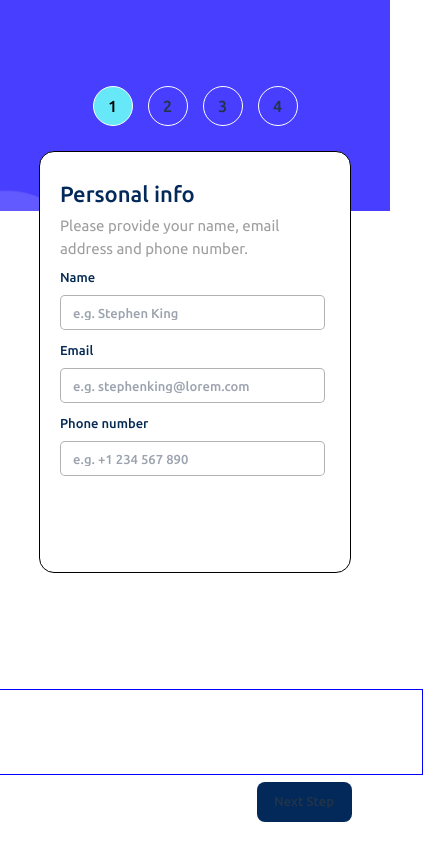
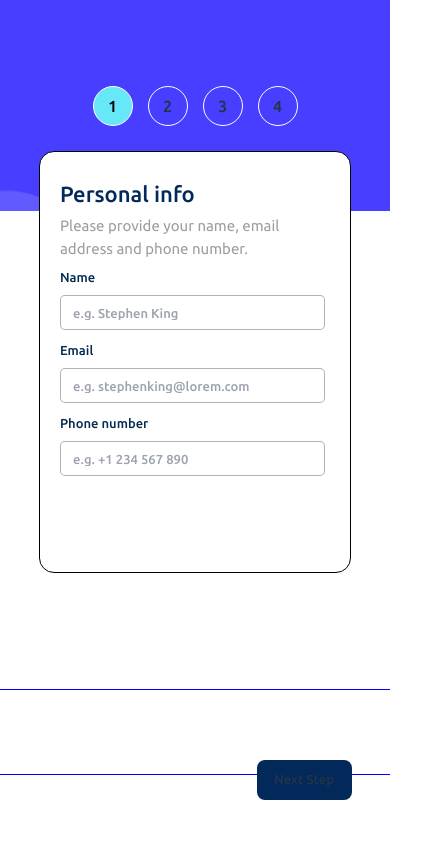
Before and after one commit to luisnavedag/Challenge-Form, a React (Vite) app: page / in a window 390 px wide. Shown: the whole page, 423 px wide, since content can reach past the window. Built offline with nearby package versions, Linux system fonts and the light colour scheme.

Commit message:
Fixing issues in Responsive Design

```diff
--- a/src/components/Form/Form.module.css
+++ b/src/components/Form/Form.module.css
@@ -73,6 +73,7 @@
         border-radius: 0;
         padding: 0;
         flex-direction: column;
+        overflow-x: hidden;
     }
 
     .sideBar{
--- a/src/components/Step1/Step1.module.css
+++ b/src/components/Step1/Step1.module.css
@@ -163,7 +163,7 @@
 
     .nextButton{
         position: relative;
-        top: 200%;
+        top: 150%;
     }
 
 }
```
